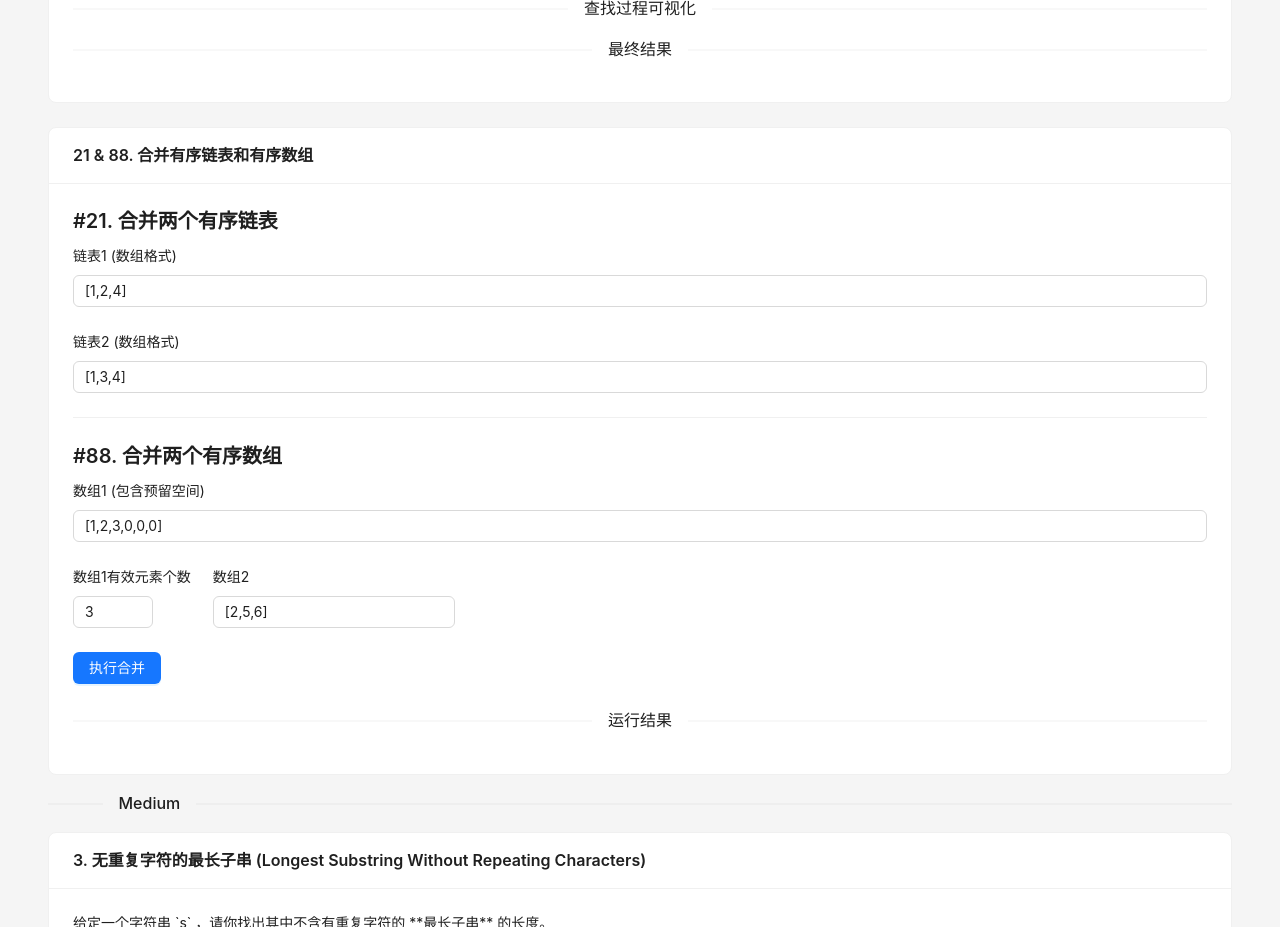
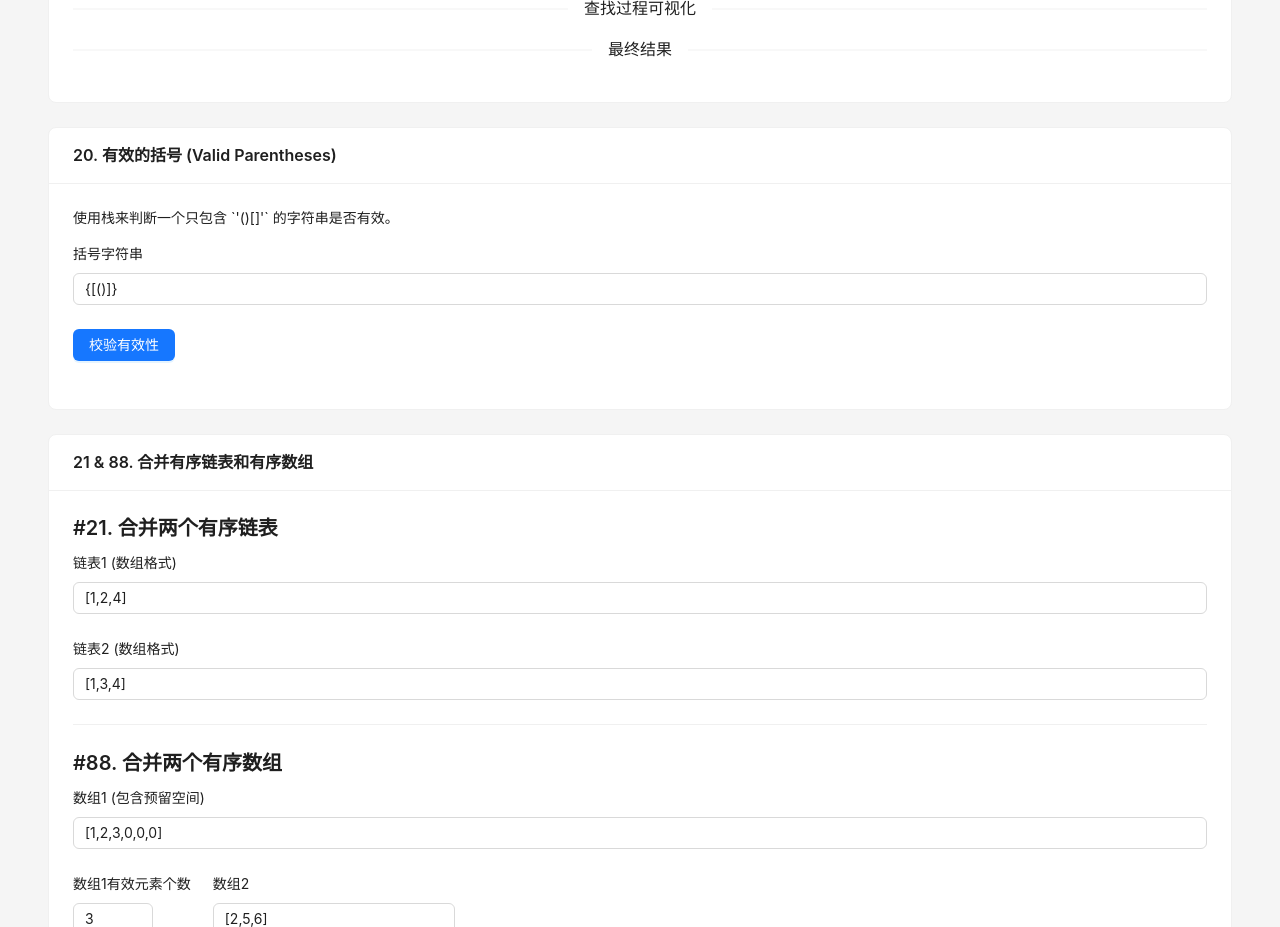
Before and after one commit to az9zz/react-dojo, a React (Vite) app: page /leetcode in a window 1280 px wide. Shown: the part 1480-2407 px from the top of the page. Built offline with nearby package versions, Linux system fonts and the light colour scheme.

Commit message:
feat(leetcode): 括号匹配

```diff
--- /dev/null
+++ b/src/leetcode/easy/020-valid-parentheses/index.tsx
@@ -0,0 +1,44 @@
+// src/leetcode/easy/020-valid-parentheses/index.tsx
+import React, { useState } from 'react'
+import { Card, Button, Typography, Form, Alert, Space, Divider, Input } from 'antd'
+import { isValid } from './solution'
+
+const { Paragraph } = Typography
+
+export const ValidParenthesesComponent: React.FC = () => {
+  const [form] = Form.useForm()
+  const [result, setResult] = useState<boolean | null>(null)
+
+  const handleRun = (values: { s: string }) => {
+    const s = values.s || ''
+    const solutionResult = isValid(s)
+    setResult(solutionResult)
+  }
+
+  return (
+    <Card title="20. 有效的括号 (Valid Parentheses)">
+      <Paragraph>使用栈来判断一个只包含 `'()[]{}'` 的字符串是否有效。</Paragraph>
+      <Form form={form} onFinish={handleRun} layout="vertical" initialValues={{ s: '{[()]}' }}>
+        <Form.Item name="s" label="括号字符串">
+          <Input placeholder="例如: ([)]" />
+        </Form.Item>
+        <Form.Item>
+          <Button type="primary" htmlType="submit">
+            校验有效性
+          </Button>
+        </Form.Item>
+      </Form>
+
+      {result !== null && (
+        <Space direction="vertical" style={{ width: '100%' }}>
+          <Divider>校验结果</Divider>
+          <Alert
+            message={result ? '字符串是有效的' : '字符串是无效的'}
+            type={result ? 'success' : 'error'}
+            showIcon
+          />
+        </Space>
+      )}
+    </Card>
+  )
+}
--- /dev/null
+++ b/src/leetcode/easy/020-valid-parentheses/solution.ts
@@ -0,0 +1,32 @@
+// src/leetcode/easy/020-valid-parentheses/solution.ts
+
+export function isValid(s: string): boolean {
+  const stack: string[] = []
+  const map = new Map<string, string>([
+    [')', '('],
+    [']', '['],
+    ['}', '{'],
+  ])
+
+  for (let i = 0; i < s.length; i++) {
+    const char = s[i]
+
+    if (map.has(char)) {
+      // 是右括号
+      if (stack.length === 0 || stack.pop() !== map.get(char)) {
+        return false // 栈为空或栈顶不匹配
+      }
+    } else {
+      // 是左括号
+      stack.push(char)
+    }
+  }
+
+  // 最终栈应为空
+  return stack.length === 0
+}
+
+// 代码要点:
+
+// 这种写法比 README 中的描述更简洁。我们直接检查 map 中是否存在 char 作为键来判断是左括号还是右括号，省去了一次判断。
+// map.get(char) 能优雅地获取右括号对应的左括号。
--- a/src/pages/LeetCodePage/index.tsx
+++ b/src/pages/LeetCodePage/index.tsx
@@ -18,6 +18,7 @@ import { LevelOrderTraversalComponent } from '../../leetcode/medium/102-binary-t
 import { PalindromicSubstringsComponent } from '../../leetcode/medium/647-palindromic-substrings'
 import { LRUCacheComponent } from '../../leetcode/medium/146-lru-cache'
 import { MergeSortedComponent } from '../../leetcode/easy/021-merge-two-sorted-lists'
+import { ValidParenthesesComponent } from '../../leetcode/easy/020-valid-parentheses'
 
 const { Title } = Typography
 
@@ -33,6 +34,8 @@ const LeetCodePage: React.FC = () => {
       <LinkedListCycleComponent />
       <div style={{ marginTop: '24px' }} />
       <BinarySearchComponent />
+      <div style={{ marginTop: '24px' }} />
+      <ValidParenthesesComponent />
       <div style={{ marginTop: '24px' }} />
       <MergeSortedComponent />
 
```
Also changed, not shown: src/leetcode/easy/020-valid-parentheses/README.md (added).
